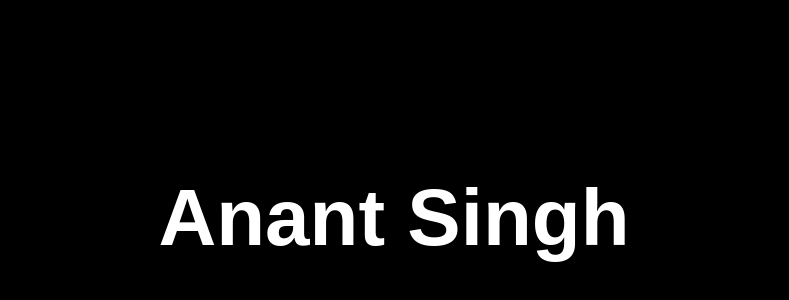
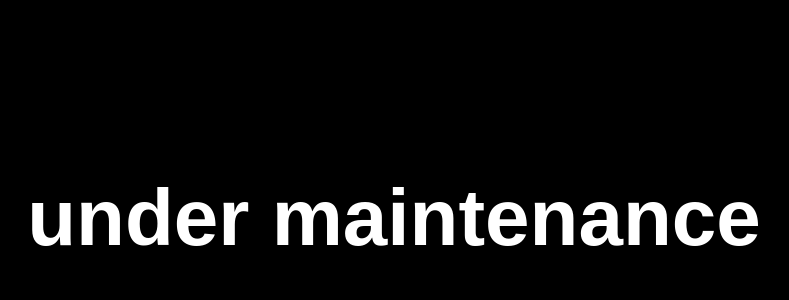
Before and after one commit to heyanantsingh/Portfolio, a plain HTML site: page index.html in a window 1280 px wide. Shown: the part 182-482 px from the top of the page, without its empty margins (246-1035 px from the left). Drawn offline with Linux system fonts and the light colour scheme.

Commit message:
Update index.html

```diff
--- a/index.html
+++ b/index.html
@@ -22,6 +22,6 @@
     </style>
 </head>
 <body>
-    <h1>Anant Singh</h1>
+    <h1> under maintenance</h1>
 </body>
 </html>
```
